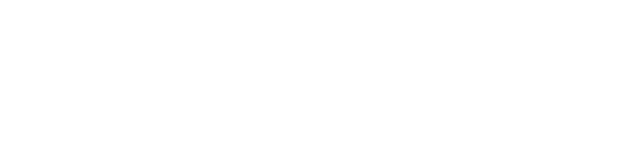
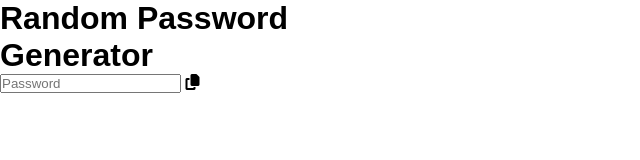
Before and after one commit to christiansanchez-SE/Random-Password-Generator, a plain HTML site: page index.html in a window 1280 px wide. Shown: the whole page, without its empty margins (0-640 px from the left). Drawn offline with Linux system fonts and the light colour scheme.

Commit message:
added containers and icon

```diff
--- a/index.html
+++ b/index.html
@@ -7,10 +7,17 @@
         <title>Random Password Generator</title>
         <meta name="description" content="">
         <meta name="viewport" content="width=device-width, initial-scale=1">
+        <script src="https://kit.fontawesome.com/500d37e25d.js" crossorigin="anonymous"></script>
         <link rel="stylesheet" href="style.css">
     </head>
     <body>
-
-        <script src="" async defer></script>
+        <div class="container">
+            <h1>Random Password <br> Generator</h1>
+            <div class="display">
+                <input type="text" id="Password" placeholder="Password">
+                <i class="fa-solid fa-copy"></i>
+            </div>
+        </div>
+        <script src="app.js" async defer></script>
     </body>
 </html>
```
